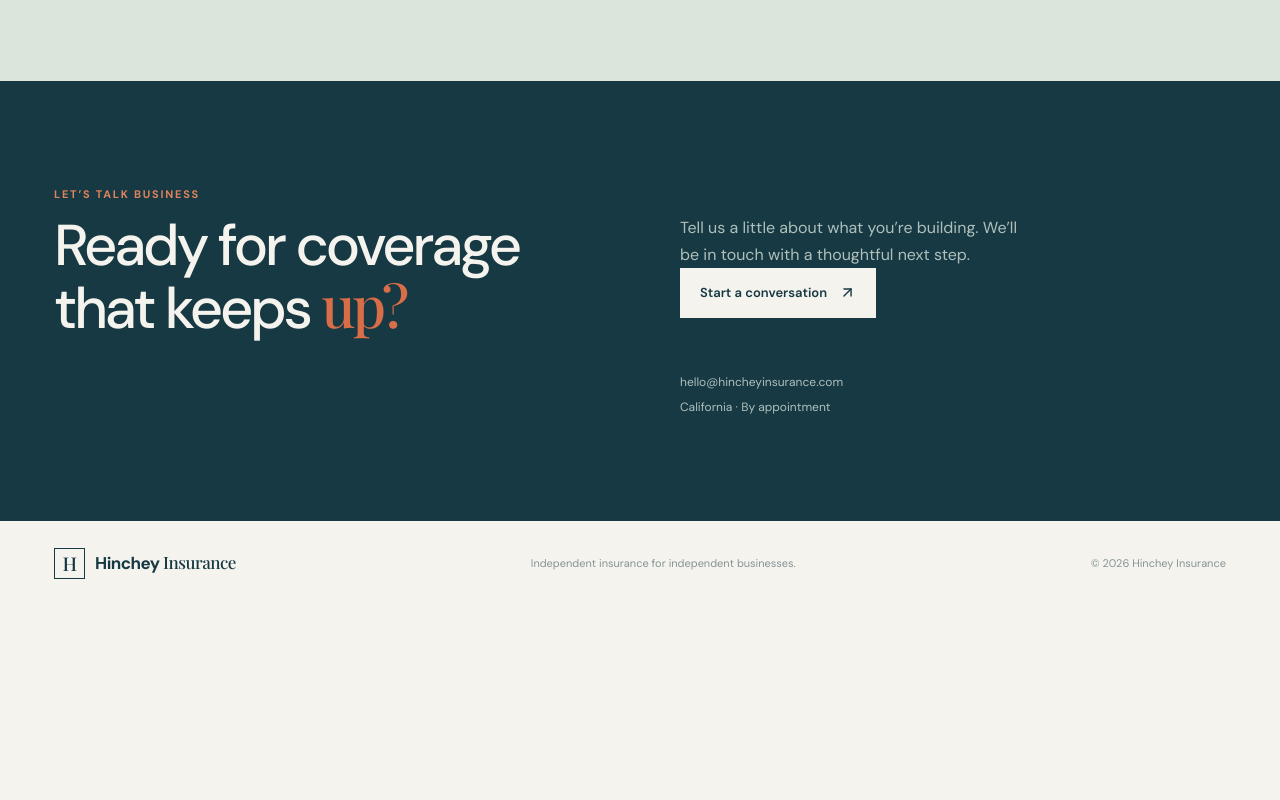
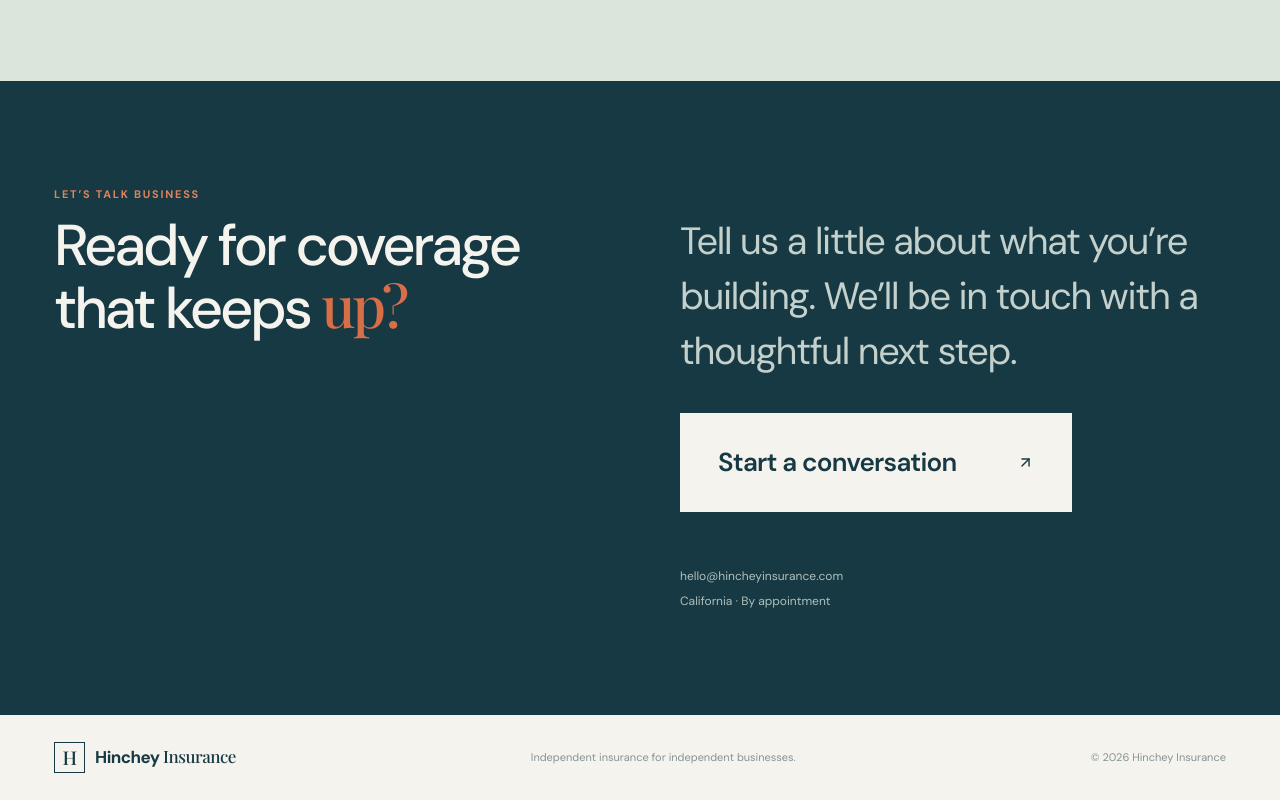
Before and after one commit to hinchey19/hincheysrecipes, a React (Vite) app: page / in a window 1280 px wide. Shown: the part 2600-3400 px from the top of the page. Before the commit the page ends 3206 px from the top, so only its background shows below. Built offline with nearby package versions, Linux system fonts and the light colour scheme; a web font is replaced by a local one.

Commit message:
Refine insurance contact CTA

```diff
--- a/src/index.css
+++ b/src/index.css
@@ -51,6 +51,6 @@ h1 i, h2 i { font-family: 'Playfair Display', serif; font-weight: 500; color: #d
 .coverage-grid { display: grid; grid-template-columns: repeat(3, 1fr); border-top: 1px solid #cbd4ce; }
 .coverage-card { padding: 25px 24px 25px 0; border-right: 1px solid #cbd4ce; min-height: 225px; margin-right: 24px; }.coverage-card:last-child { border: 0; margin-right: 0; }.card-number { color: #d76e47; font-size: 11px; letter-spacing: .13em; }.coverage-card h3 { color: #173943; font-size: 21px; font-weight: 500; margin: 35px 0 10px; }.coverage-card p { color: #627579; line-height: 1.6; font-size: 14px; max-width: 290px; }.coverage-card a { color: #173943; display: inline-flex; gap: 6px; align-items: center; font-size: 12px; font-weight: 700; margin-top: 12px; }.coverage-card a:hover { color: #d76e47; }
 .about-section { background: #dce5dc; max-width: none; padding-left: max(34px, calc((100vw - 1172px) / 2)); padding-right: max(34px, calc((100vw - 1172px) / 2)); display: grid; grid-template-columns: 1fr 2fr; gap: 40px; }.about-accent { display: flex; gap: 15px; color: #173943; font-size: 13px; line-height: 1.5; }.about-accent svg { color: #d76e47; }.about-accent strong { font-weight: 700; }.dark-link { margin-top: 17px; }
-.contact-section { background: #173943; color: #f5f3ee; padding: 105px max(34px, calc((100vw - 1172px) / 2)); display: grid; grid-template-columns: 1fr 1fr; gap: 80px; }.contact-section h2 { color: #f5f3ee; }.contact-section .section-kicker { color: #e0835c; }.contact-right { padding-top: 28px; }.contact-right > p { color: #afc0bc; line-height: 1.7; max-width: 350px; }.contact-details { display: flex; flex-direction: column; gap: 7px; margin-top: 55px; color: #afc0bc; font-size: 12px; }
+.contact-section { background: #173943; color: #f5f3ee; padding: 105px max(34px, calc((100vw - 1172px) / 2)); display: grid; grid-template-columns: 1fr 1fr; gap: 80px; }.contact-section h2 { color: #f5f3ee; }.contact-section .section-kicker { color: #e0835c; }.contact-right { padding-top: 28px; }.contact-lead { color: #c3d0cb; line-height: 1.45; max-width: 690px; font-size: clamp(24px, 3vw, 38px); letter-spacing: -.035em; margin-bottom: 34px; }.contact-right .button-light { min-width: 392px; min-height: 99px; justify-content: space-between; padding: 24px 38px; font-size: 26px; letter-spacing: -.03em; }.contact-details { display: flex; flex-direction: column; gap: 7px; margin-top: 55px; color: #afc0bc; font-size: 12px; }
 footer { max-width: 1240px; margin: auto; padding: 27px 34px; display: flex; align-items: center; justify-content: space-between; color: #849494; font-size: 11px; gap: 20px; }.footer-brand { color: #173943; }
-@media (max-width: 700px) { .announcement { font-size: 9px; }.site-header { padding: 20px; }.menu-toggle { display: block; }.nav-links { display: none; position: absolute; top: 75px; left: 20px; right: 20px; padding: 20px; background: #f5f3ee; box-shadow: 0 10px 25px #17394315; flex-direction: column; align-items: stretch; gap: 20px; }.nav-links.is-open { display: flex; }.nav-cta { justify-content: center; }.hero-section { display: flex; flex-direction: column; align-items: stretch; padding: 55px 20px 75px; gap: 45px; }.hero-art { min-height: 340px; }.founder-photo { min-height: 340px; object-position: center 58%; }.statement-section, .coverage-section, .about-section { padding: 75px 20px; display: block; }.statement-section > div:last-child, .about-section > div:last-child { margin-top: 35px; }.section-heading { display: block; margin-bottom: 40px; }.section-heading > p { margin-top: 28px; }.coverage-grid { display: block; }.coverage-card { border-right: 0; border-bottom: 1px solid #cbd4ce; margin: 0; min-height: auto; padding: 25px 0; }.about-section { padding-left: 20px; padding-right: 20px; }.contact-section { display: block; padding: 75px 20px; }.contact-right { padding-top: 20px; }.contact-details { margin-top: 40px; } footer { padding: 25px 20px; display: block; } footer > span { display: block; margin-top: 15px; } }
+@media (max-width: 700px) { .announcement { font-size: 9px; }.site-header { padding: 20px; }.menu-toggle { display: block; }.nav-links { display: none; position: absolute; top: 75px; left: 20px; right: 20px; padding: 20px; background: #f5f3ee; box-shadow: 0 10px 25px #17394315; flex-direction: column; align-items: stretch; gap: 20px; }.nav-links.is-open { display: flex; }.nav-cta { justify-content: center; }.hero-section { display: flex; flex-direction: column; align-items: stretch; padding: 55px 20px 75px; gap: 45px; }.hero-art { min-height: 340px; }.founder-photo { min-height: 340px; object-position: center 58%; }.statement-section, .coverage-section, .about-section { padding: 75px 20px; display: block; }.statement-section > div:last-child, .about-section > div:last-child { margin-top: 35px; }.section-heading { display: block; margin-bottom: 40px; }.section-heading > p { margin-top: 28px; }.coverage-grid { display: block; }.coverage-card { border-right: 0; border-bottom: 1px solid #cbd4ce; margin: 0; min-height: auto; padding: 25px 0; }.about-section { padding-left: 20px; padding-right: 20px; }.contact-section { display: block; padding: 75px 20px; }.contact-right { padding-top: 20px; }.contact-details { margin-top: 40px; }.contact-right .button-light { min-width: 0; width: 100%; min-height: 78px; padding: 20px 24px; font-size: 20px; } footer { padding: 25px 20px; display: block; } footer > span { display: block; margin-top: 15px; } }
--- a/src/pages/Index.tsx
+++ b/src/pages/Index.tsx
@@ -58,7 +58,7 @@ const Index = () => {
 
       <section id="about" className="about-section"><div className="about-accent"><Sparkles size={22} /><span>More than a policy.<br /><strong>A relationship.</strong></span></div><div><div className="section-kicker">A broker who listens</div><h2>Good advice starts<br />with a good <i>conversation.</i></h2><p>We’re here to translate the fine print, ask the next question, and be a steady partner through every season of your business.</p><a className="text-link dark-link" href="#contact">Meet Hinchey Insurance <ArrowUpRight size={17} /></a></div></section>
 
-      <section id="contact" className="contact-section"><div><div className="section-kicker">Let’s talk business</div><h2>Ready for coverage<br />that keeps <i>up?</i></h2></div><div className="contact-right"><p>Tell us a little about what you’re building. We’ll be in touch with a thoughtful next step.</p><a className="button button-light" href="mailto:hello@hincheyinsurance.com">Start a conversation <ArrowUpRight size={17} /></a><div className="contact-details"><span>hello@hincheyinsurance.com</span><span>California · By appointment</span></div></div></section>
+      <section id="contact" className="contact-section"><div><div className="section-kicker">Let’s talk business</div><h2>Ready for coverage<br />that keeps <i>up?</i></h2></div><div className="contact-right"><p className="contact-lead">Tell us a little about what you’re building. We’ll be in touch with a thoughtful next step.</p><a className="button button-light" href="mailto:hello@hincheyinsurance.com">Start a conversation <ArrowUpRight size={17} /></a><div className="contact-details"><span>hello@hincheyinsurance.com</span><span>California · By appointment</span></div></div></section>
 
       <footer><a className="brand footer-brand" href="#top"><span className="brand-mark">H</span><span>Hinchey <em>Insurance</em></span></a><span>Independent insurance for independent businesses.</span><span>© 2026 Hinchey Insurance</span></footer>
     </main>
```
